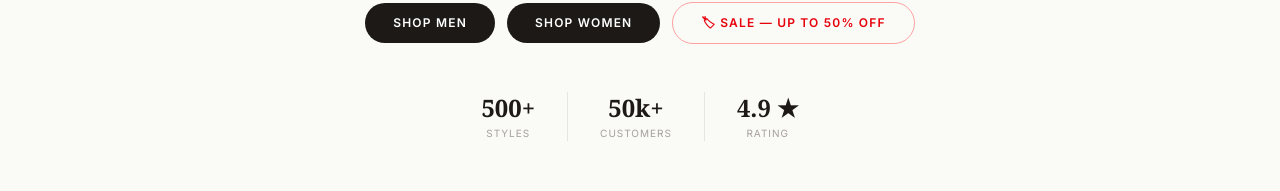
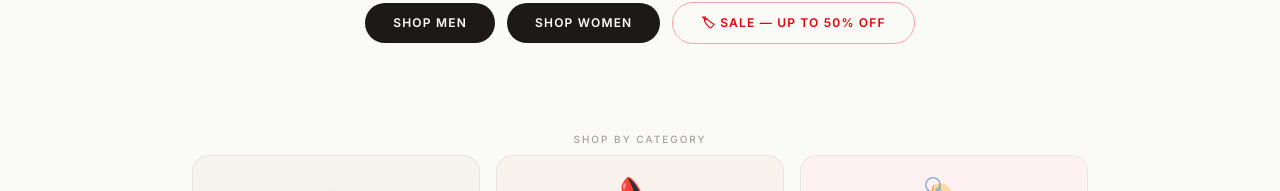
Before and after one commit to faizanahmed124/new_web, a Next.js app: page / in a window 1280 px wide. Shown: the part 293-484 px from the top of the page. Built offline with nearby package versions, Linux system fonts and the light colour scheme; no server answers; the database is empty.

Commit message:
New changes

```diff
--- a/app/page.tsx
+++ b/app/page.tsx
@@ -51,25 +51,6 @@ export default function Home() {
           </Link>
         </div>
 
-        <div className="flex items-center justify-center divide-x divide-stone-200 mb-14">
-          {[
-            { num: "500+", label: "Styles" },
-            { num: "50k+", label: "Customers" },
-            { num: "4.9 ★", label: "Rating" },
-          ].map(({ num, label }) => (
-            <div key={label} className="px-8 text-center">
-              <p
-                className="text-2xl font-bold text-stone-900"
-                style={{ fontFamily: "'Playfair Display', Georgia, serif" }}
-              >
-                {num}
-              </p>
-              <p className="text-[10px] tracking-widest uppercase text-stone-400 mt-0.5">
-                {label}
-              </p>
-            </div>
-          ))}
-        </div>
       </section>
 
       {/* ── Category Cards ── */}
```
